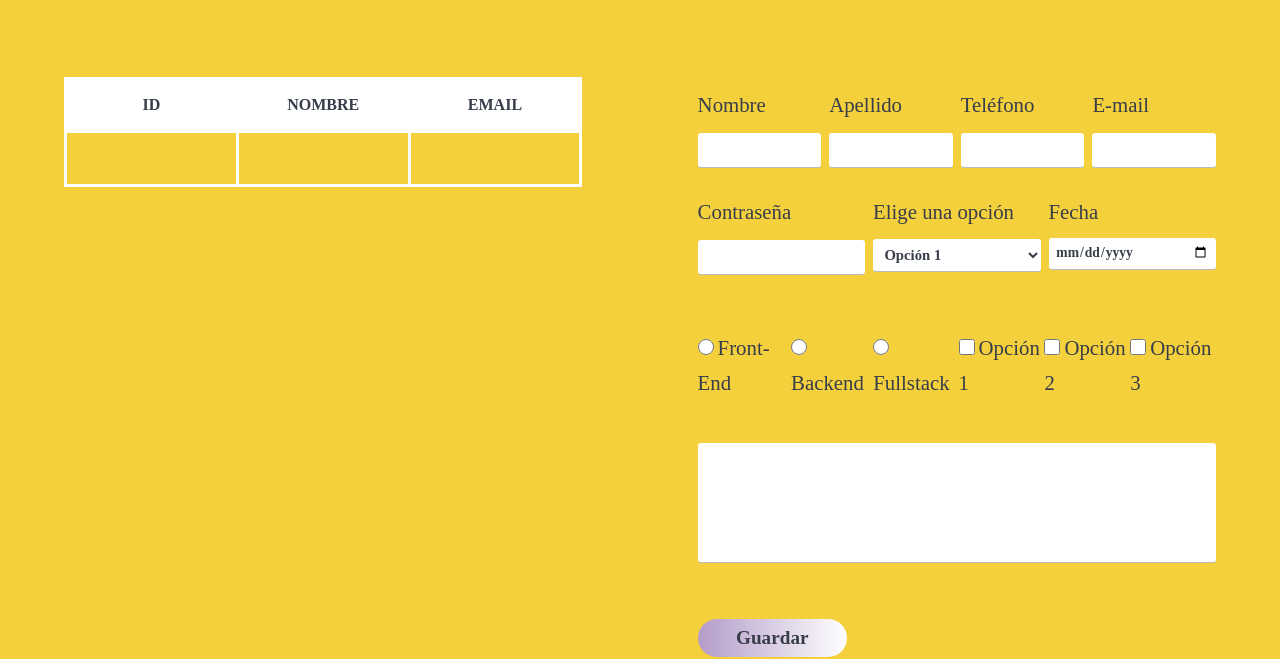
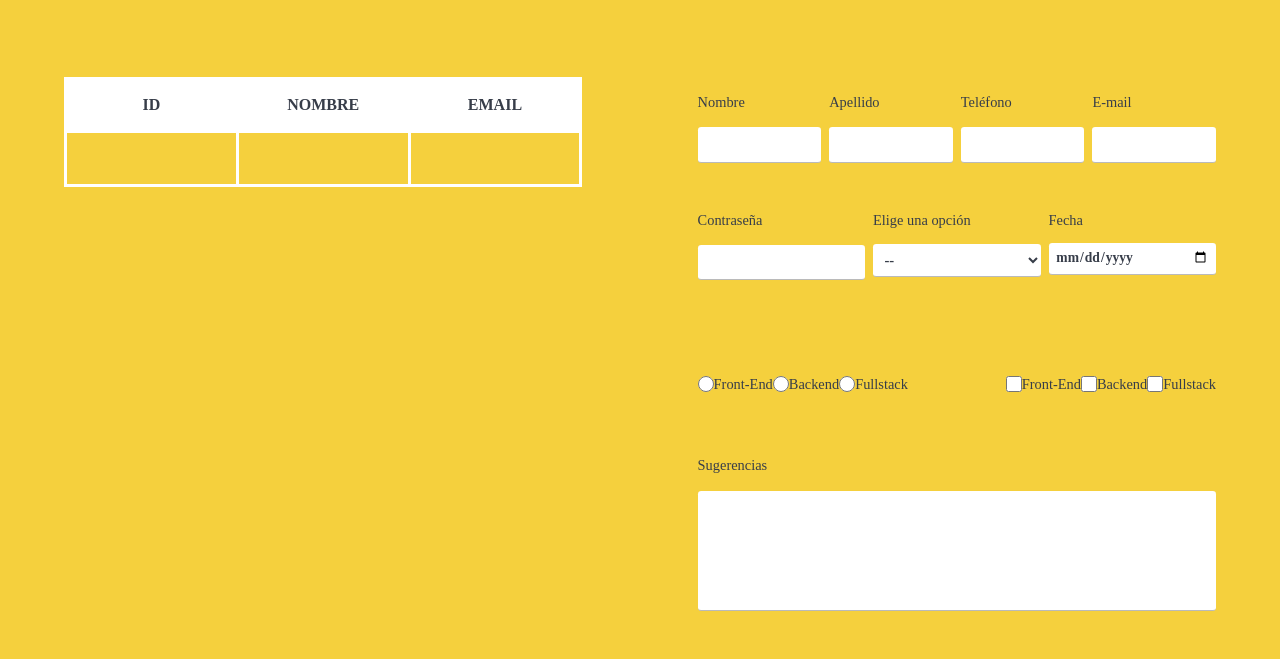
Before and after one commit to lavydeveloper/elementos-basicos, a plain HTML site: page index.html in a window 1280 px wide. Shown: the part 152-811 px from the top of the page. Drawn offline with Linux system fonts and the light colour scheme; a script that the page names is missing.

Commit message:
Correción de código HTML

```diff
--- a/index.html
+++ b/index.html
@@ -5,7 +5,7 @@
         <meta name="viewport" content="width=device-width, initial-scale=1">
 		<link rel="shortcut icon" href="images/favicon-16x16.png">
 
-		<title>HTML, CSS y Javascript</title>
+		<title>Panel de control</title>
 		<meta name="description" content="Un breve repaso sobre los elementos básicos del desarrollo web: HTML, CSS y Javascript.">
         <meta name="keywords" 	 content="palabras clave, separadas, por comas">
 
@@ -45,7 +45,7 @@
 
             <div class="main-element crud">
                 <div class="crud__table">
-                    <div class="crud__table__element">
+                    <div class="crud__table-element">
                         <table>
                             <tr>
                                 <th>ID</th>
@@ -63,77 +63,133 @@
 
                 <div class="crud__form">
                     <form class="crud__admin-form" id="crud__user-form" action="/users/create" autocomplete="off">
+                        <div>
+                            <div class="crud__form-inputs columns-4">
                                 <div class="crud__form-element">
-                            <div class="crud__form-inputs columns-4">
-                                <div>
+                                    <div class="crud__form-label">
                                         <label>Nombre</label>
+                                    </div>
+                                    <div class="crud__form-input">
                                         <input type="text" name="name">
                                     </div>
-                                <div>
+                                </div>
+                                <div class="crud__form-element">
+                                    <div class="crud__form-label">
                                         <label>Apellido</label>
+                                    </div>
+                                    <div class="crud__form-input">
                                         <input type="text" name="surname">
                                     </div>
-                                <div>
+                                </div>
+                                <div class="crud__form-element">
+                                    <div class="crud__form-label">
                                         <label>Teléfono</label>
+                                    </div>
+                                    <div class="crud__form-input">
                                         <input type="tel" name="phonenumber">
                                     </div>
-                                <div>
+                                </div>
+                                <div class="crud__form-element">
+                                    <div class="crud__form-label">
                                         <label>E-mail</label>
+                                    </div>
+                                    <div class="crud__form-input">
                                         <input type="email" name="email">
                                     </div>
                                 </div>
+                            </div>
                             <div class="crud__form-inputs columns-3">
+                                <div class="crud__form-element">
                                     <div>
                                         <label>Contraseña</label>
+                                    </div>
+                                    <div>
                                         <input type="password" name="password">
                                     </div>
+                                </div>
+                                <div>
                                     <div>
                                         <label>Elige una opción</label>
+                                    </div>
+                                    <div>
                                         <select name="opciones" id="">
-                                        <option value="0">Opción 1</option>
-                                        <option value="1">Opción 2</option>
-                                        <option value="2">Opción 3</option>
-                                        <option value="3">Opción 4</option>
+                                            <option value="0" selected>--</option>
+                                            <option value="1">Servidores</option>
+                                            <option value="2">Animaciones</option>
+                                            <option value="3">Maquetación</option>
+                                            <option value="4">Ninguna</option>
                                         </select>
                                     </div>
+                                </div>
+                                <div class="crud__form-element">
                                     <div>
                                         <label>Fecha</label>
+                                    </div>
+                                    <div>
                                         <input type="date" name="date">
                                     </div>
                                 </div>
+                            </div>
                             <div class="crud__form-inputs row">
-                                <div class="row column-3">
-                                    <div>
+                                <div class="row">
+                                    <div class="crud__form-inputs__element row">
+                                        <div class="crud__form-inputs__input">
                                             <input type="radio" name="">
+                                        </div>
+                                        <div class="crud__form-inputs__label">
                                             <label>Front-End</label>
                                         </div>
-                                    <div>
+                                    </div>
+                                    <div class="crud__form-inputs__element row">
+                                        <div class="crud__form-inputs__input">
                                             <input type="radio" name="">
+                                        </div>
+                                        <div class="crud__form-inputs__label">
                                             <label>Backend</label>
                                         </div>
-                                    <div>
+                                    </div>
+                                    <div class="crud__form-inputs__element row">
+                                        <div class="crud__form-inputs__input">
                                             <input type="radio" name="">
+                                        </div>
+                                        <div class="crud__form-inputs__label">
                                             <label>Fullstack</label>
                                         </div>
                                     </div>
-                                <div class="row column-3">
-                                    <div>
+                                </div>
+                                <div class="row">
+                                    <div class="crud__form-inputs__element row">
+                                        <div class="crud__form-inputs__input">
                                             <input type="checkbox" name="">
-                                        <label>Opción 1</label>
                                         </div>
-                                    <div>
+                                        <div class="crud__form-inputs__label">
+                                            <label>Front-End</label>
+                                        </div>
+                                    </div>
+                                    <div class="crud__form-inputs__element row">
+                                        <div class="crud__form-inputs__input">
                                             <input type="checkbox" name="">
-                                        <label>Opción 2</label>
                                         </div>
-                                    <div>
+                                        <div class="crud__form-inputs__label">
+                                            <label>Backend</label>
+                                        </div>
+                                    </div>
+                                    <div class="crud__form-inputs__element row">
+                                        <div class="crud__form-inputs__input">
                                             <input type="checkbox" name="">
-                                        <label>Opción 3</label>
+                                        </div>
+                                        <div class="crud__form-inputs__label">
+                                            <label>Fullstack</label>
+                                        </div>
                                     </div>
                                 </div>
                             </div>
                             <div class="crud__form-inputs column">
-                                <div>
-                                    <textarea name="" id=""></textarea>
+                                <div class="crud__form-inputs__label">
+                                    <label for="">Sugerencias</label>
+                                </div>
+                                <div class="crud__form-inputs__input">
+                                    <textarea name="" id="" maxlength="300"></textarea>
                                 </div>
                             </div>
                         </div>
--- a/style/main.css
+++ b/style/main.css
@@ -260,10 +260,6 @@ textarea
     width: 100%;
     margin: 1em 0;
 }
-.crud__form-inputs input[type="date"]
-{
-    font-size: 0.85em;
-}
 .crud__form-inputs select
 {
     font-size: 0.92em;
@@ -272,6 +268,10 @@ textarea
 {
     width: 1em;
     height: 1em;
+}
+.crud__form-inputs input[type="date"]
+{
+    font-size: 0.85em;
 }
 form label
 {
@@ -282,7 +282,8 @@ form label
 .row
 {
     display: flex;
-    justify-content: space-around;
+    justify-content: space-between;
+    align-items: center;
 }
 .crud__form-inputs .row
 {
@@ -475,7 +476,7 @@ form label
         margin-top: 0.5em;
     }
 }
-@media (max-width:1247px)
+@media (max-width:1303px)
 {
     form label
     {
```
Lines whose indentation alone changed are shown as unchanged.
